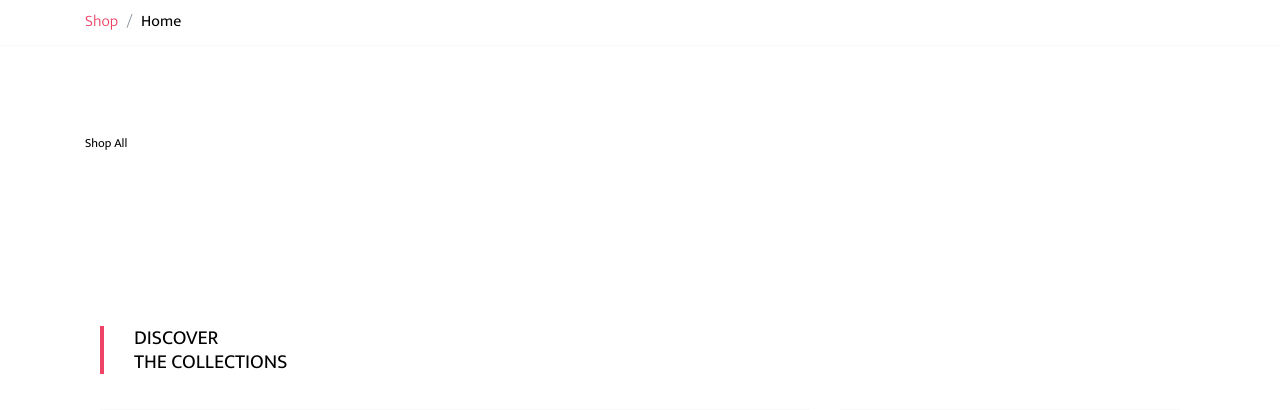
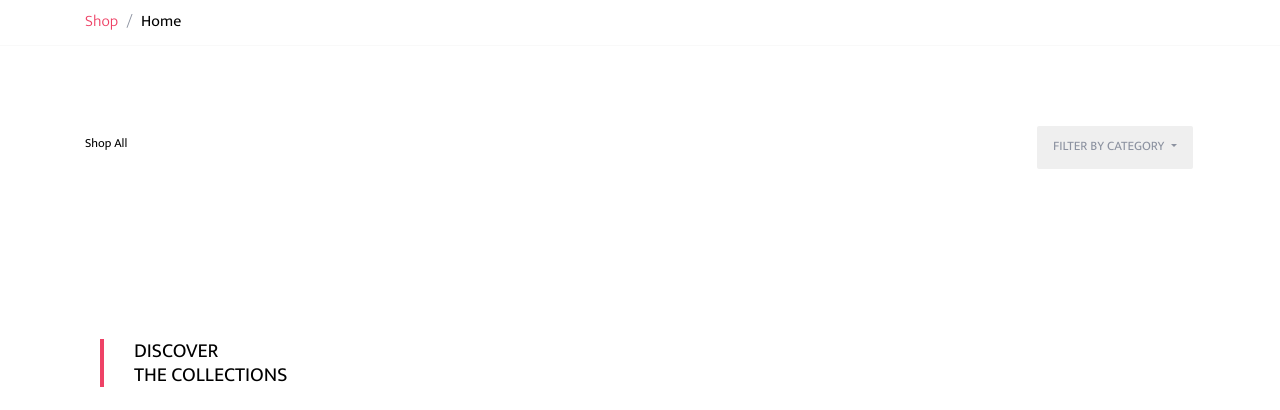
Before and after one commit to fazmirfawasps/greystore, a Node server app: page /users/shop in a window 1280 px wide. Shown: the part 578-988 px from the top of the page. Run offline with Node 20, Linux system fonts and the light colour scheme; data that the repository does not hold is empty; some libraries are stand-ins or nearby versions; some web fonts are replaced.

Commit message:
data filter

```diff
--- a/views/partials/userHead.hbs
+++ b/views/partials/userHead.hbs
@@ -8,7 +8,7 @@
         <a class="search-close js-search-close"><span class="icon-close2"></span></a>
         <form action="#" method="post">
           <input type="text" class="form-control" oninput="search()" id="searchid"
-            placeholder="Search 000000 keyword and hit enter...">
+            placeholder="Search  keyword and hit enter...">
 
         </form>
       </div>
--- a/views/user/shop.hbs
+++ b/views/user/shop.hbs
@@ -68,17 +68,26 @@
                 <h2 class="text-black h5">Shop All</h2>
               </div>
               <div class="d-flex">
-                {{!-- <div class="dropdown mr-1 ml-md-auto">
+                <div class="dropdown mr-1 ml-md-auto">
                   <button type="button" class="btn btn-white btn-sm dropdown-toggle px-4" id="dropdownMenuOffset"
                     data-toggle="dropdown" aria-haspopup="true" aria-expanded="false">
-                    Latest
+                    filter by category
                   </button>
-                  <div class="dropdown-menu" aria-labelledby="dropdownMenuOffset">
-                    <a class="dropdown-item" href="#">Men</a>
-                    <a class="dropdown-item" href="#">Women</a>
-                    <a class="dropdown-item" href="#">Children</a>
+                  <div class="dropdown-menu" aria-labelledby="dropdownMenuOffset" style="text-align: center;">
+                    <li class="cat" data-filter="All"> <a class="dropdown-item" style="font-size: large;">All</a>
+                    </li>
+
+                    {{#each category}}
+                    <li class="cat" data-filter="{{this.category}}">
+                      <a class="dropdown-item" style="font-size: large;" >{{this.category}}</a>
+
+                    </li>
+
+                    {{/each}}
+                    </li>
+
                   </div>
-                </div> --}}
+                </div>
                 {{!-- <div class="btn-group">
                   <button type="button" class="btn btn-white btn-sm dropdown-toggle px-4" id="dropdownMenuReference"
                     data-toggle="dropdown">Reference</button>
@@ -97,7 +106,7 @@
           <div class="row mb-5">
 
             {{#each products}}
-            <div class=" itemBox col-lg-4 col-md-4 item-entry mb-4 productdiv {{this.category}}">
+            <div class=" itemBox col-lg-4 col-md-4 item-entry mb-4 productdiv  All {{this.category}}">
               <a href="/users/singleproduct?id={{this._id}}" class="product-item md-height bg-gray d-block">
                 <img src="/img/{{this.imageFile.[0]}}" alt="Image" class="img-fluid">
               </a>
@@ -110,7 +119,8 @@
                 <a onclick="addtocart('{{this._id}}')" class="btn btn-outline-danger" style="height:30px;">add to
                   cart</a>
 
-                <a onclick="addtowishlist('{{this._id}}')" class="btn btn-outline-info" style="height:30px;">add to whishlist</a>
+                <a onclick="addtowishlist('{{this._id}}')" class="btn btn-outline-info" style="height:30px;">add to
+                  whishlist</a>
               </div>
             </div>
             {{/each}}
@@ -355,9 +365,20 @@
   <script src="/js/owl.carousel.min.js"></script>
   <script src="/js/jquery.magnific-popup.min.js"></script>
   <script src="/js/aos.js"></script>
-  <script src="/js/filter.js"></script>
+  {{!--
+  <script src="/js/filter.js"></script> --}}
 
   <script src="/js/main.js"></script>
+  <script>
+    $(document).ready(function () {
+      $('.cat').click(function () {
+        const value = $(this).attr('data-filter');
+        console.log(value)
+        $('.itemBox').not('.' + value).hide('1000');
+        $('.itemBox').filter('.' + value).show('1000');
+      })
+    })
+  </script>
   <script>
 
     function search() {
```
